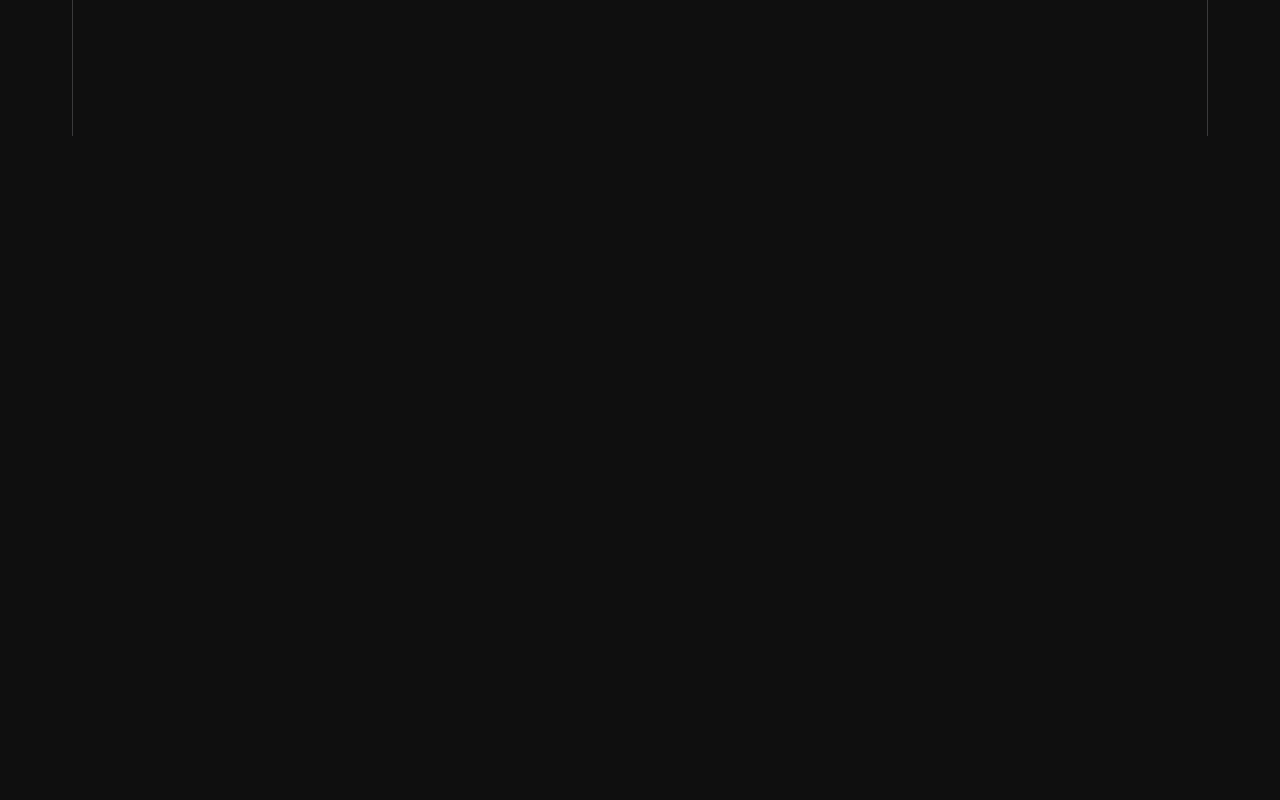
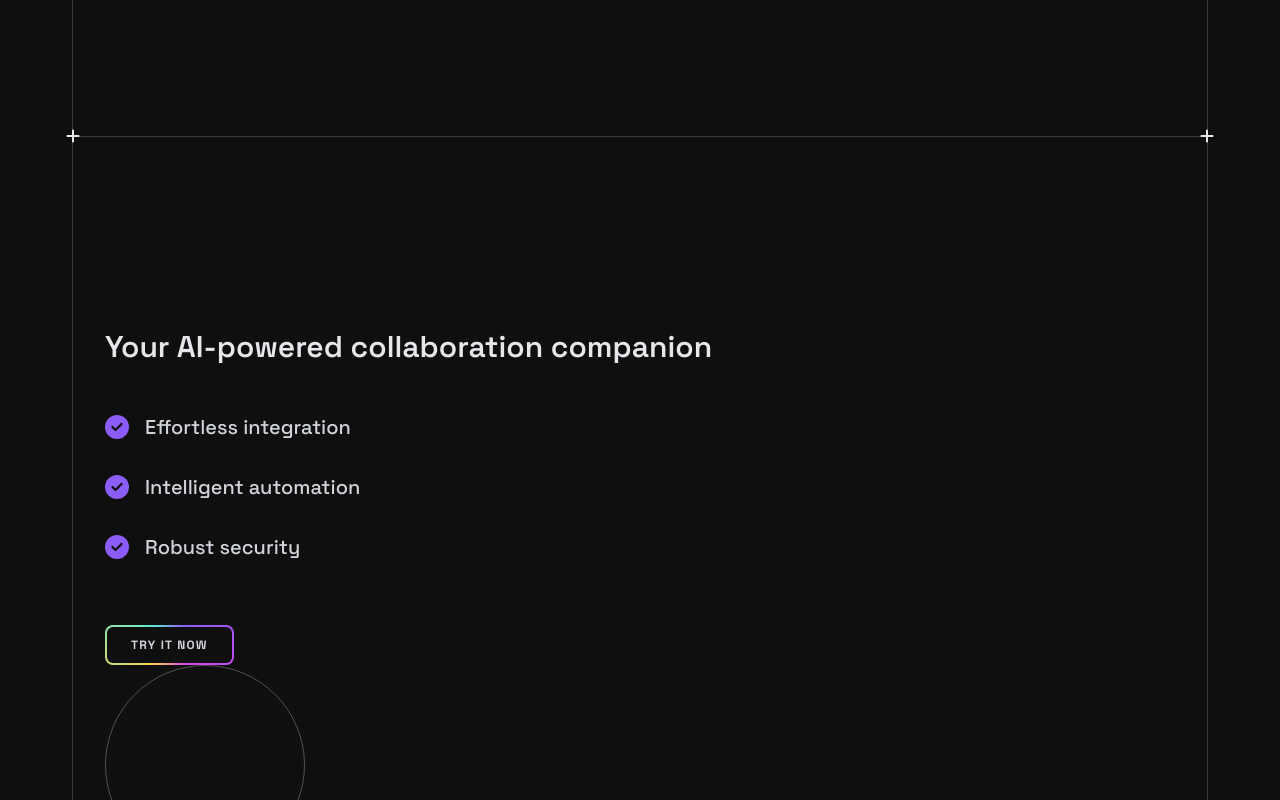
Before and after one commit to Jisap/next14-futuristicAiSaaS-landinPage, a Next.js app: page / in a window 1280 px wide. Shown: the part 1580-2380 px from the top of the page. Built offline with nearby package versions, Linux system fonts and the light colour scheme.

Commit message:
Features

```diff
--- a/src/app/page.tsx
+++ b/src/app/page.tsx
@@ -1,4 +1,5 @@
 import Companies from "@/sections/Companies";
+import Features from "@/sections/Features";
 import Header from "@/sections/Header";
 import Hero from "@/sections/Hero";
 
@@ -11,6 +12,7 @@ export default function Home() {
       <Header />
       <Hero />
       <Companies />
+      <Features />
     </>
   )
 }
--- a/src/components/SectionBorder.tsx
+++ b/src/components/SectionBorder.tsx
@@ -1,20 +1,35 @@
+import { faPlus } from "@fortawesome/free-solid-svg-icons";
+import { FontAwesomeIcon } from "@fortawesome/react-fontawesome";
 import { HTMLAttributes } from "react"
 import { twMerge } from "tailwind-merge"
 
 
 
+export const SectionBorder = (props: {borderTop?: boolean} & HTMLAttributes<HTMLDivElement>) => {
 
-export const SectionBorder = (props: HTMLAttributes<HTMLDivElement>) => {
-
-  const { className, ...otherProps} = props
+  const { className, borderTop, children, ...otherProps} = props
 
   return (
     <div className={
       twMerge(
-        'border-l border-r border-[var(--color-border)]',
+        'border-l border-r border-[var(--color-border)] relative',
+        borderTop && 'border-t',
         className
+      )
+    }
+      {...otherProps}
+    >
+      {borderTop && (
+        <>
+          <div className="absolute top-0 left-0 -translate-x-1/2 -translate-y-1/2">
+            <FontAwesomeIcon icon={faPlus} className="size-4 text-gray-200"/>
+          </div>
+          <div className="absolute top-0 right-0 -translate-y-1/2 translate-x-1/2">
+            <FontAwesomeIcon icon={faPlus} className="size-4 text-gray-200"/>
+          </div>
+        </>
       )}
-      {...otherProps}
-    />
-  )
-}
+      {children}
+    </div>
+  );
+};
--- a/src/sections/Companies.tsx
+++ b/src/sections/Companies.tsx
@@ -36,7 +36,7 @@ export const companies = [
 
 export const Companies = () => {
   return (
-    <section className="pb-[1000px]">
+    <section>
       <div className="container">
         <SectionBorder>
           <SectionContent className="!pt-0">
--- a/src/sections/Features.tsx
+++ b/src/sections/Features.tsx
@@ -6,6 +6,12 @@ import vsCodeLogo from "../assets/images/vs-code-logo.png";
 import notionLogo from "../assets/images/notion-logo.png";
 import jiraLogo from "../assets/images/jira-logo.png";
 import gcpLogo from "../assets/images/gcp-logo.png";
+import { SectionBorder } from "@/components/SectionBorder";
+import { SectionContent } from "./SectionContent";
+import { Button } from "@/components/Button";
+import { Orbit } from "@/components/Orbit";
+import { FontAwesomeIcon } from "@fortawesome/react-fontawesome";
+import { faCircleCheck } from "@fortawesome/free-solid-svg-icons";
 
 export const features = [
   "Effortless integration",
@@ -57,7 +63,37 @@ export const logos = [
 ];
 
 export const Features = () => {
-  return <section>features</section>;
+  return (
+    <section className="pb-[100px]">
+      <div className="container">
+        <SectionBorder borderTop>
+          <SectionContent>
+            <h2 className="text-3xl font-semibold text-gray-200">
+              Your AI-powered collaboration companion
+            </h2>
+            <ul className="mt-12 flex flex-col gap-8">
+              {features.map((feature) => (
+                <li key={feature} className="flex items-center gap-4">
+                  <FontAwesomeIcon icon={faCircleCheck} className="size-6 text-violet-400" />
+                  <span className="text-xl font-medium">
+                    {feature}
+                  </span>
+                </li>
+              ))}
+            </ul>
+            <Button
+              className="mt-16"
+            >
+              Try it now
+            </Button>
+            <div>
+              <Orbit />
+            </div>
+          </SectionContent>
+        </SectionBorder>
+      </div>
+    </section>
+  )
 };
 
 export default Features;
```
